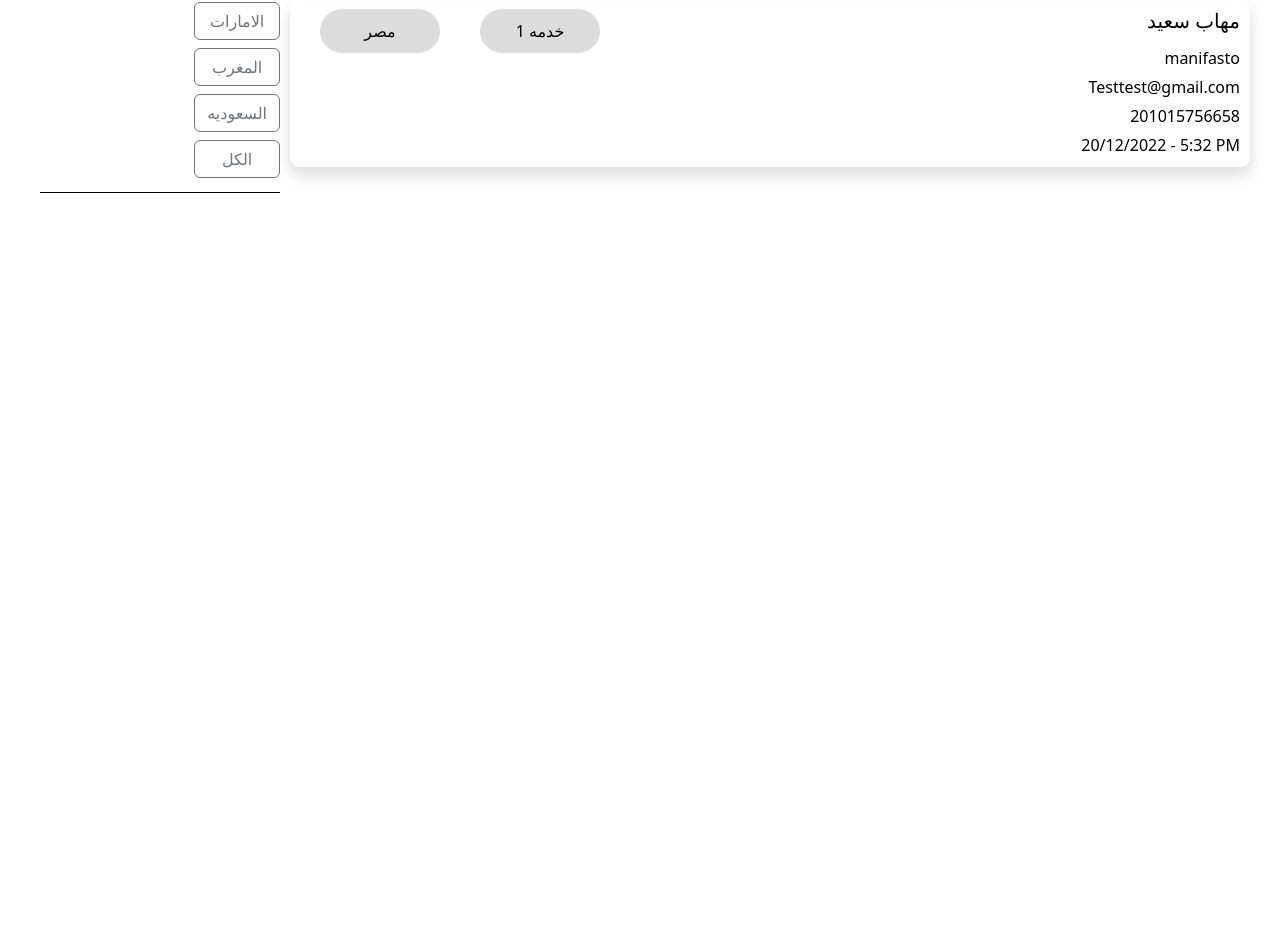
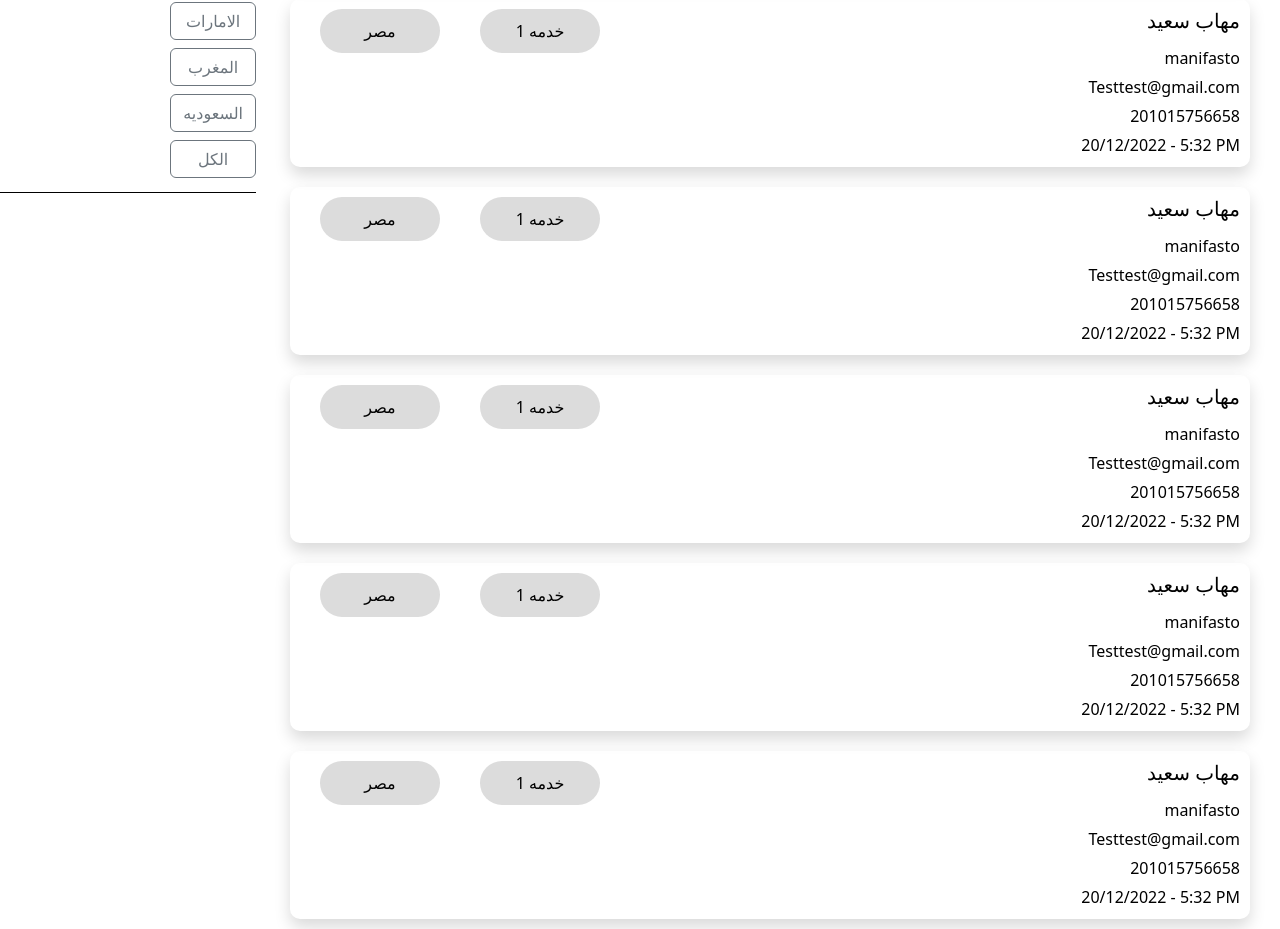
Before and after one commit to abdelrahman-codes/avocado-website, a React (Create React App) app: page /admin/contacts in a window 1280 px wide. Shown: the part 487-1416 px from the top of the page. Before the commit the page ends 800 px from the top, so only its background shows below. Built offline with nearby package versions, Linux system fonts and the light colour scheme.

Commit message:
fix scrolling

```diff
--- a/src/components/admin/SidebarFilter.js
+++ b/src/components/admin/SidebarFilter.js
@@ -28,6 +28,8 @@ const SidebarFilter = ({IsService, IsCountry,IsCompany}) => {
 export default SidebarFilter;
 
 const Container1 = styled.div`
+position:fixed;
+left:0px;
 width: 20%;
 @media (max-width: 1000px) {
 width: 30%;
--- a/src/pages/dashboard/Contacts.js
+++ b/src/pages/dashboard/Contacts.js
@@ -15,6 +15,10 @@ const Contacts = () => {
             <RequestCard company="manifasto" country="مصر" name="مهاب سعيد" date="20/12/2022 - 5:32 PM" service="خدمه 1" phone="201015756658" email="Testtest@gmail.com" />
             <RequestCard company="manifasto" country="مصر" name="مهاب سعيد" date="20/12/2022 - 5:32 PM" service="خدمه 1" phone="201015756658" email="Testtest@gmail.com" />
             <RequestCard company="manifasto" country="مصر" name="مهاب سعيد" date="20/12/2022 - 5:32 PM" service="خدمه 1" phone="201015756658" email="Testtest@gmail.com" />
+            <RequestCard company="manifasto" country="مصر" name="مهاب سعيد" date="20/12/2022 - 5:32 PM" service="خدمه 1" phone="201015756658" email="Testtest@gmail.com" />
+            <RequestCard company="manifasto" country="مصر" name="مهاب سعيد" date="20/12/2022 - 5:32 PM" service="خدمه 1" phone="201015756658" email="Testtest@gmail.com" />
+            <RequestCard company="manifasto" country="مصر" name="مهاب سعيد" date="20/12/2022 - 5:32 PM" service="خدمه 1" phone="201015756658" email="Testtest@gmail.com" />
+            <RequestCard company="manifasto" country="مصر" name="مهاب سعيد" date="20/12/2022 - 5:32 PM" service="خدمه 1" phone="201015756658" email="Testtest@gmail.com" />
           </Cards>
         </Service>
       </>
@@ -27,6 +31,7 @@ export default Contacts;
 const Service = styled.div`
 margin-top: 100px;
 display: flex;
+justify-content: flex-end;
 padding:0px 40px ;
 @media (max-width: 850px) {
   padding:0px 20px ;
--- a/src/pages/dashboard/NewCompany.js
+++ b/src/pages/dashboard/NewCompany.js
@@ -14,6 +14,11 @@ const NewCompany = () => {
           <RequestCard company="manifasto" country="مصر" name="مهاب سعيد" date="20/12/2022 - 5:32 PM" companyType="شركه فرديه" id="1" />
           <RequestCard company="manifasto" country="مصر" name="مهاب سعيد" date="20/12/2022 - 5:32 PM" companyType="شركه فرديه" id="2" />
           <RequestCard company="manifasto" country="مصر" name="مهاب سعيد" date="20/12/2022 - 5:32 PM" companyType="شركه فرديه" id="3" />
+          <RequestCard company="manifasto" country="مصر" name="مهاب سعيد" date="20/12/2022 - 5:32 PM" companyType="شركه فرديه" id="3" />
+          <RequestCard company="manifasto" country="مصر" name="مهاب سعيد" date="20/12/2022 - 5:32 PM" companyType="شركه فرديه" id="3" />
+          <RequestCard company="manifasto" country="مصر" name="مهاب سعيد" date="20/12/2022 - 5:32 PM" companyType="شركه فرديه" id="3" />
+          <RequestCard company="manifasto" country="مصر" name="مهاب سعيد" date="20/12/2022 - 5:32 PM" companyType="شركه فرديه" id="3" />
+          <RequestCard company="manifasto" country="مصر" name="مهاب سعيد" date="20/12/2022 - 5:32 PM" companyType="شركه فرديه" id="3" />
         </Cards>
       </Company>
     </>
@@ -24,7 +29,9 @@ export default NewCompany;
 
 const Company = styled.div`
 margin-top: 100px;
+position: relative;
 display: flex;
+justify-content: flex-end;
 padding:0px 40px ;
 @media (max-width: 850px) {
   padding:0px 20px ;
```
